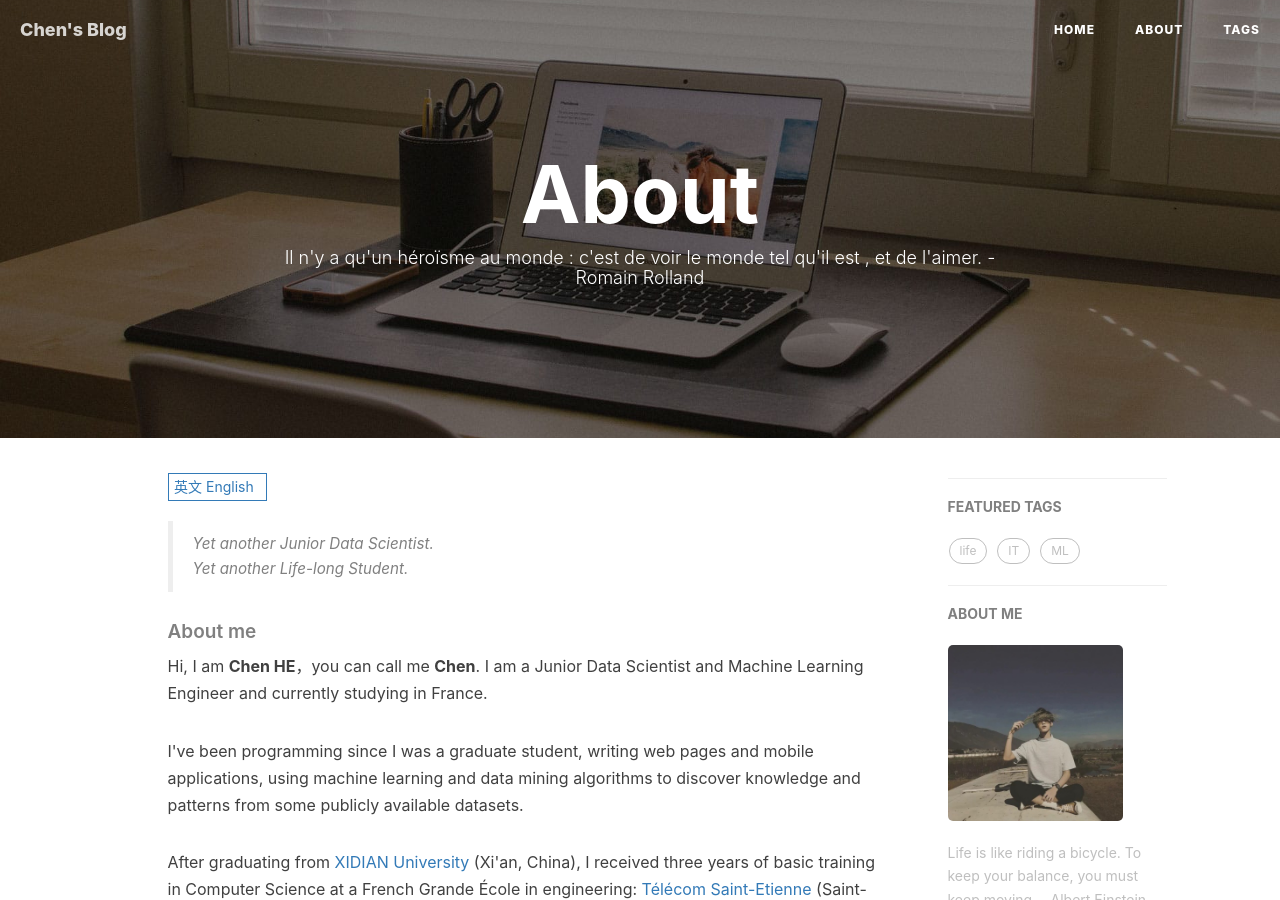
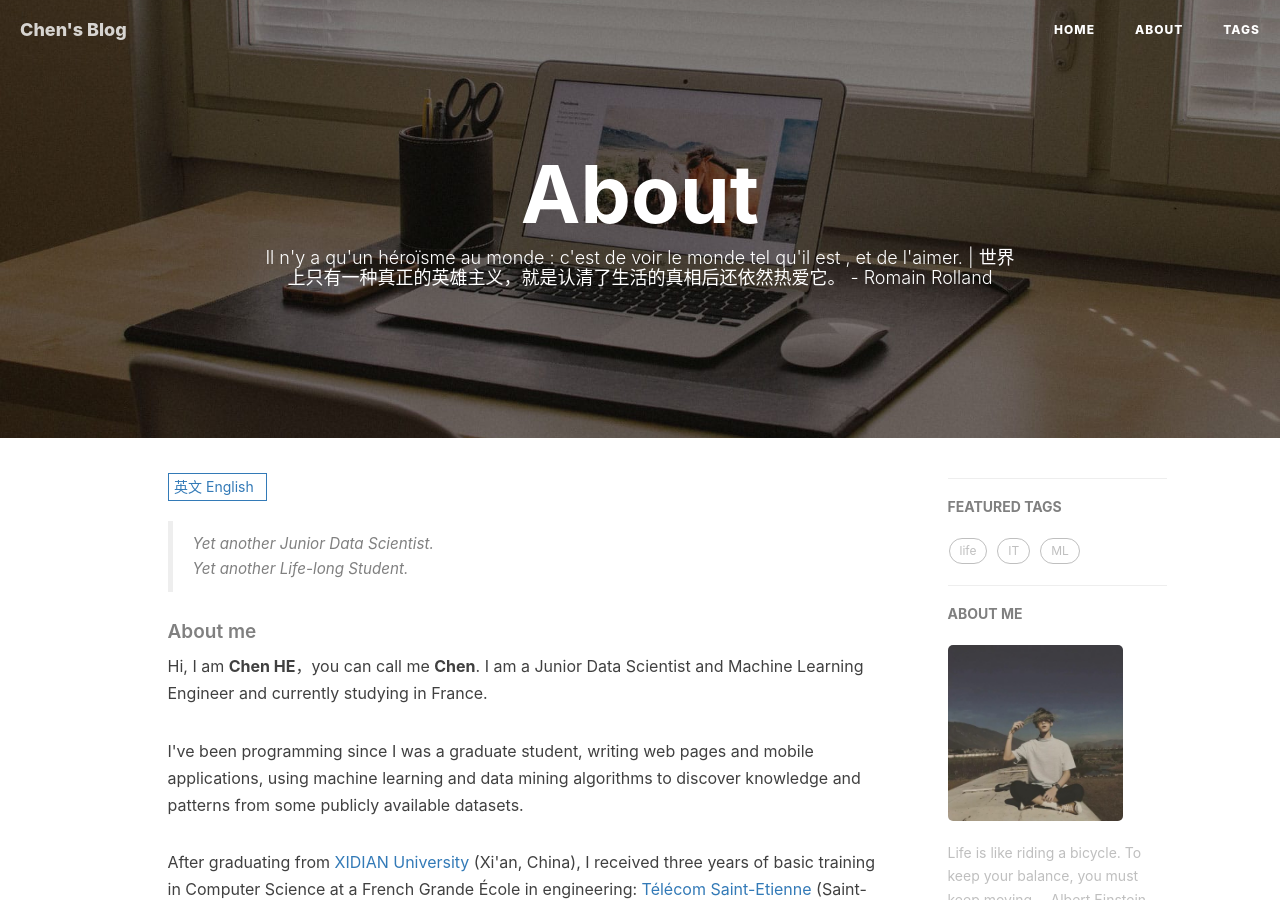
Before and after one commit to he-chen-95/he-chen-95.github.io, a Jekyll site: the page built from about.html, in a window 1280 px wide and 900 px high. Built offline with Jekyll 4.4.1, drawn with Linux system fonts in a browser that asks for light colours; nearby versions of some CDN libraries; comment, search, counter and statistics services are not loaded.

Commit message:
Update about.html

```diff
--- a/about.html
+++ b/about.html
@@ -1,7 +1,7 @@
 ---
 layout: page
 title: "About"
-description: "Il n'y a qu'un héroïsme au monde : c'est de voir le monde tel qu'il est , et de l'aimer. - Romain Rolland"
+description: "Il n'y a qu'un héroïsme au monde : c'est de voir le monde tel qu'il est , et de l'aimer. | 世界上只有一种真正的英雄主义，就是认清了生活的真相后还依然热爱它。 - Romain Rolland"
 header-img: "img/home-bg-o.jpg"
 ---
 
```
